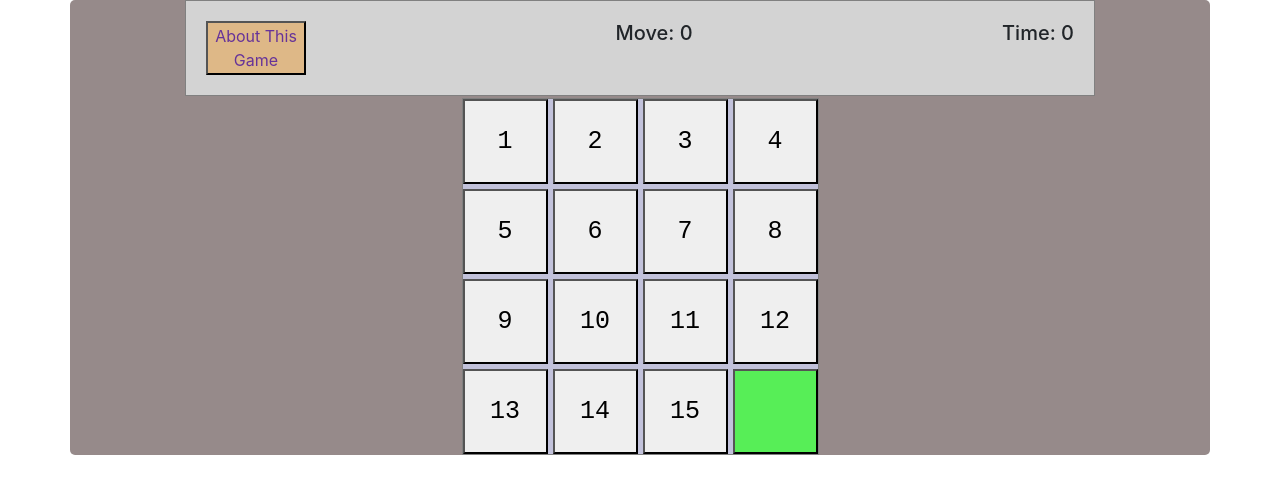
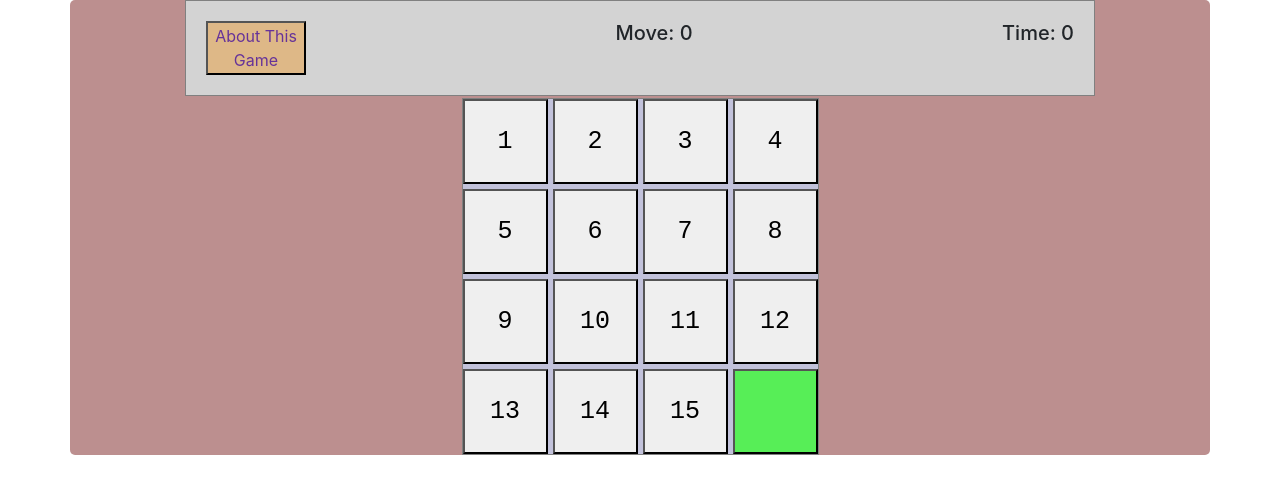
Before and after one commit to Julia-Rosehub/puzzle-15, a plain HTML site: page index.html in a window 1280 px wide. Drawn offline with nearby package versions, Linux system fonts and the light colour scheme.

Commit message:
change bg color

```diff
--- a/style.css
+++ b/style.css
@@ -10,7 +10,7 @@
 }
 
 .container {
-    background-color:rgb(150, 138, 138);
+    background-color:rosybrown;
     transform: translate(-50% -50%);
     box-shadow: 0 1px 4px black(0, 0, 0, 0.5);
 
@@ -107,7 +107,7 @@
 }
 
     .grid {
-        grid-template-columns:repeat(4, 50px);
-        grid-template-rows:repeat(4, 50px);
+        grid-template-columns: repeat(4, 50px);
+        grid-template-rows: repeat(4, 50px);
     }
 }
```
